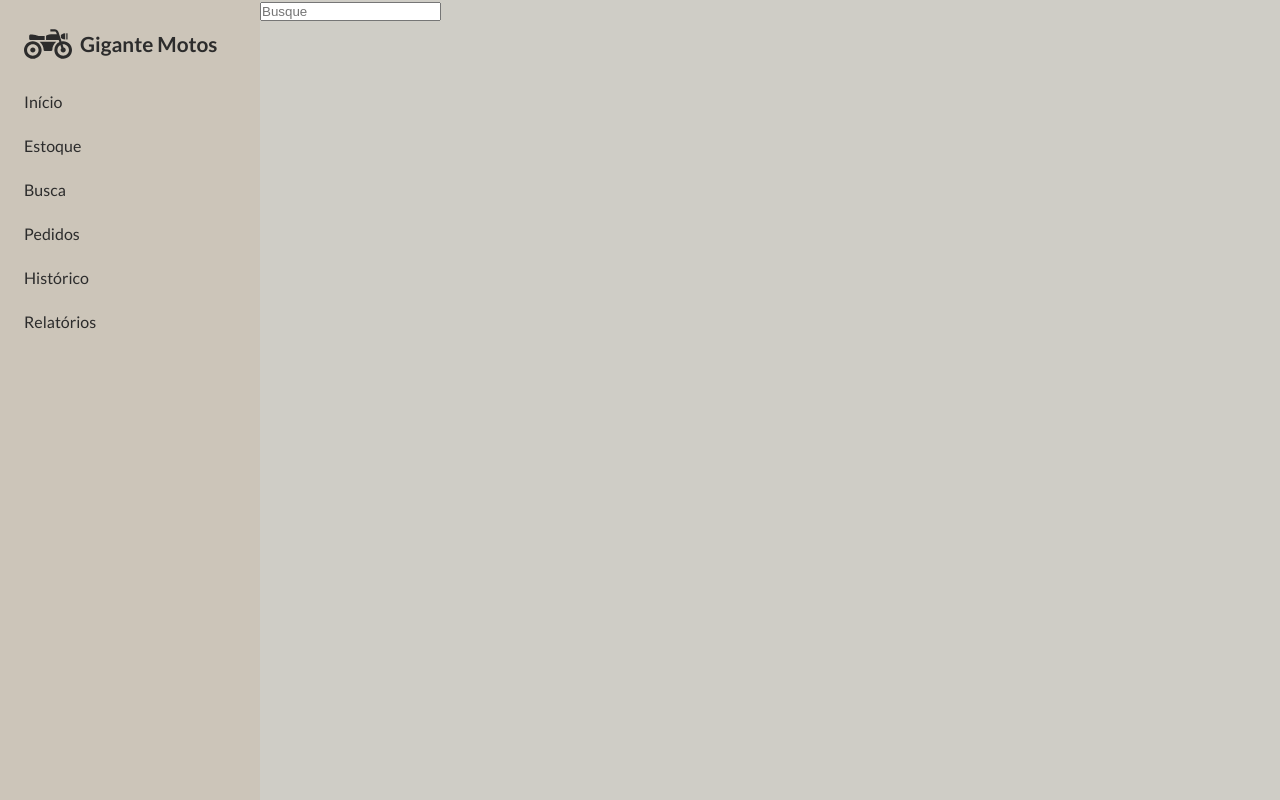
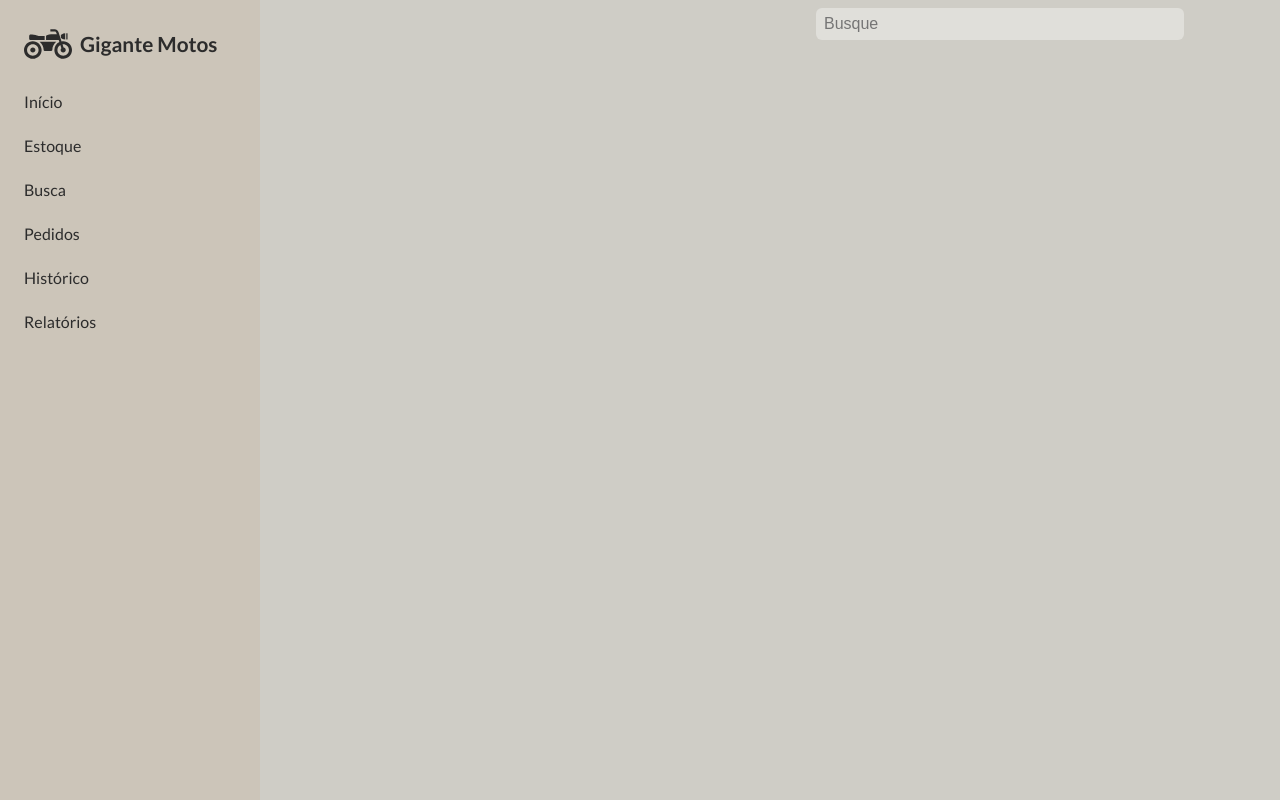
Before and after one commit to Affaled/Suit-Guide, a React (Vite) app: page / in a window 1280 px wide. Built offline with nearby package versions, Linux system fonts and the light colour scheme; a web font is replaced by a local one.

Commit message:
implementação do header no estilo global

```diff
--- a/src/assets/styles/global/index.css
+++ b/src/assets/styles/global/index.css
@@ -67,4 +67,28 @@
 .Drawer__nav li a:hover {
   background-color: rgba(255, 255, 255, 0.2);
   box-shadow: 0 1px 0.15rem rgba(0, 0, 0, 0.15);
+}
+
+.Header {
+  display: flex;
+  flex-direction: row;
+  justify-content: end;
+  align-items: center;
+  width: calc(100% - 260px);
+  height: 0%;
+  padding: 0.5rem 0;
+}
+.Header__search {
+  width: 23rem;
+  height: 2rem;
+  padding: 0 0.5rem;
+  margin-right: 6rem;
+  font-size: 16px;
+  border: none;
+  border-radius: 0.375rem;
+  background-color: rgba(255, 255, 255, 0.35);
+  box-shadow: none;
+}
+.Header__search:focus {
+  outline: 1px solid #ccc5b9;
 }/*# sourceMappingURL=index.css.map */
--- a/src/assets/styles/global/index.scss
+++ b/src/assets/styles/global/index.scss
@@ -30,3 +30,4 @@
 
 //Components
 @import "../components/Drawer";
+@import "../components/Header";
```
Also changed, not shown: 1 other file (tests, documents, lock files or other folders).
